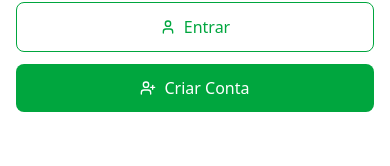
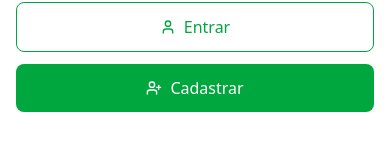
Before and after one commit to Leoarf/shortbeam, a Next.js app: page / in a window 390 px wide. Both pictures are taken after a click on the button "Abrir menu". Shown: the part 292-458 px from the top of the page. Built offline with nearby package versions, Linux system fonts and the light colour scheme.

Commit message:
style: replaces the text of a button that was different between the mobile and desktop versions

```diff
--- a/app/components/Header/MobileMenu.tsx
+++ b/app/components/Header/MobileMenu.tsx
@@ -89,7 +89,7 @@ export function MobileMenu({ isOpen, onClose }: MobileMenuProps) {
               onClick={onClose}
             >
               <UserPlus className="w-4 h-4" />
-              <span>Criar Conta</span>
+              <span>Cadastrar</span>
             </a>
           </div>
         </div>
```
